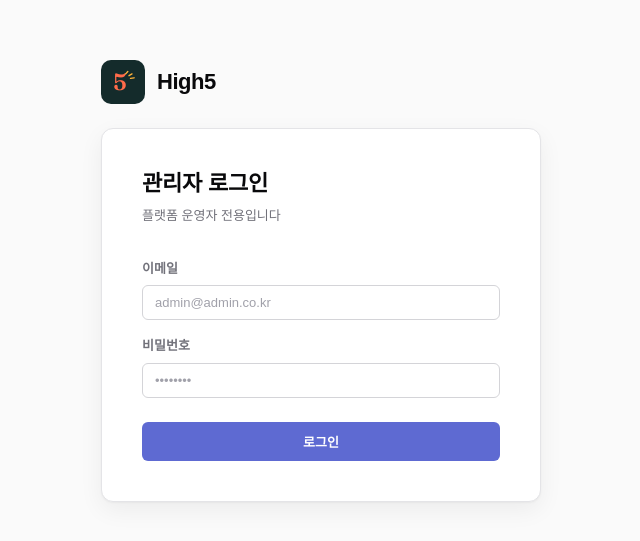
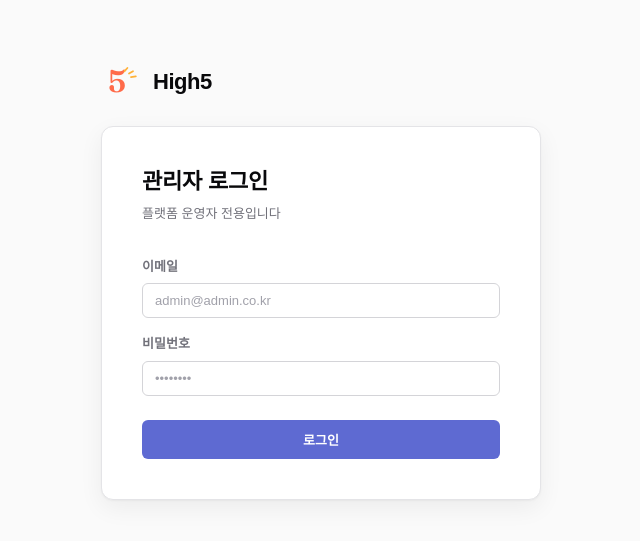
Before and after one commit to hongsh2233/HighFive, a Next.js app: page /login in a window 1280 px wide. Shown: the part 119-660 px from the top of the page, without its empty margins (319-959 px from the left). Built offline with nearby package versions, Linux system fonts and the light colour scheme; no server answers.

Commit message:
fix: 로그인/랜딩 로고 아이콘의 검은 배경 박스 제거
흰 배경 패널 위에 짙은 잉크색 사각 배경이 붕 떠 보이던 문제 — 심볼
자체가 배경 없이도 완결된 형태라 배경 박스를 제거하고 심볼을 그대로
노출.

```diff
--- a/src/app/login/login.module.css
+++ b/src/app/login/login.module.css
@@ -40,17 +40,15 @@
   display: inline-flex;
   align-items: center;
   justify-content: center;
-  width: 44px;
-  height: 44px;
-  border-radius: 10px;
-  background: #142B2B;
+  width: 40px;
+  height: 40px;
   flex-shrink: 0;
   margin-bottom: 0;
 }
 
 .logoIcon svg {
-  width: 30px;
-  height: 30px;
+  width: 40px;
+  height: 40px;
 }
 
 .brandTitle {
```
Also changed, not shown: src/app/landing.module.css (+2 -7 lines), 1 other file (tests, documents, lock files or other folders).
